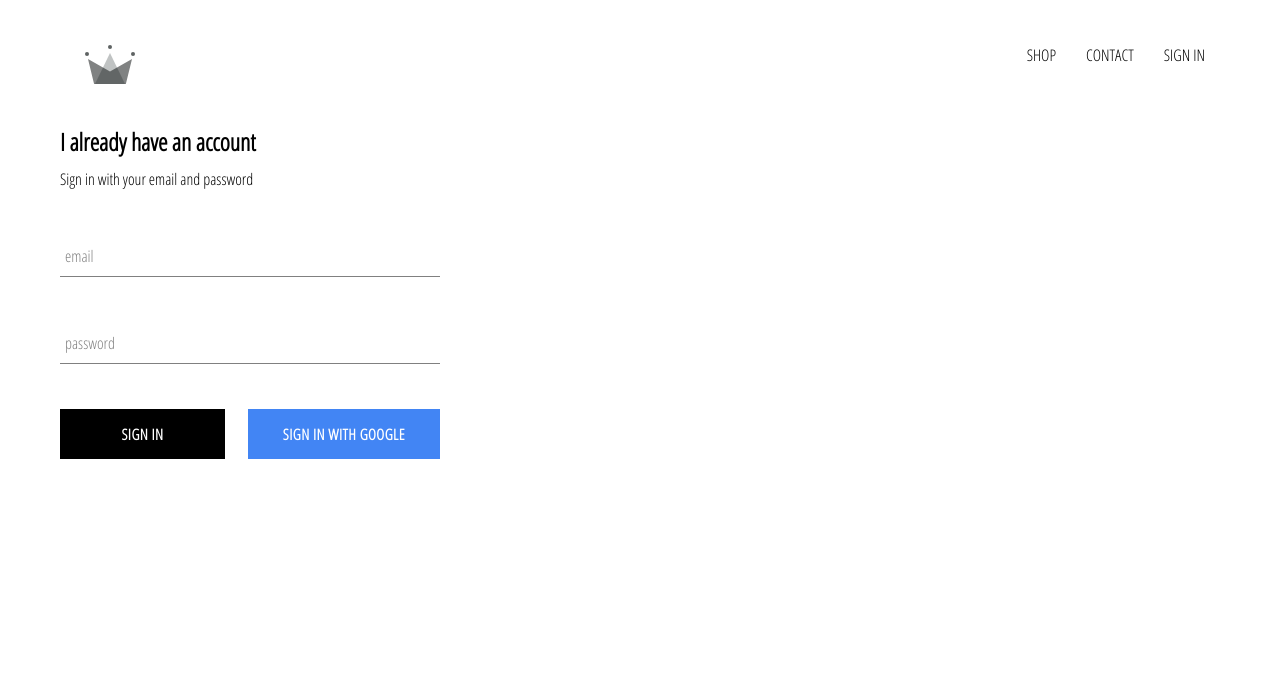
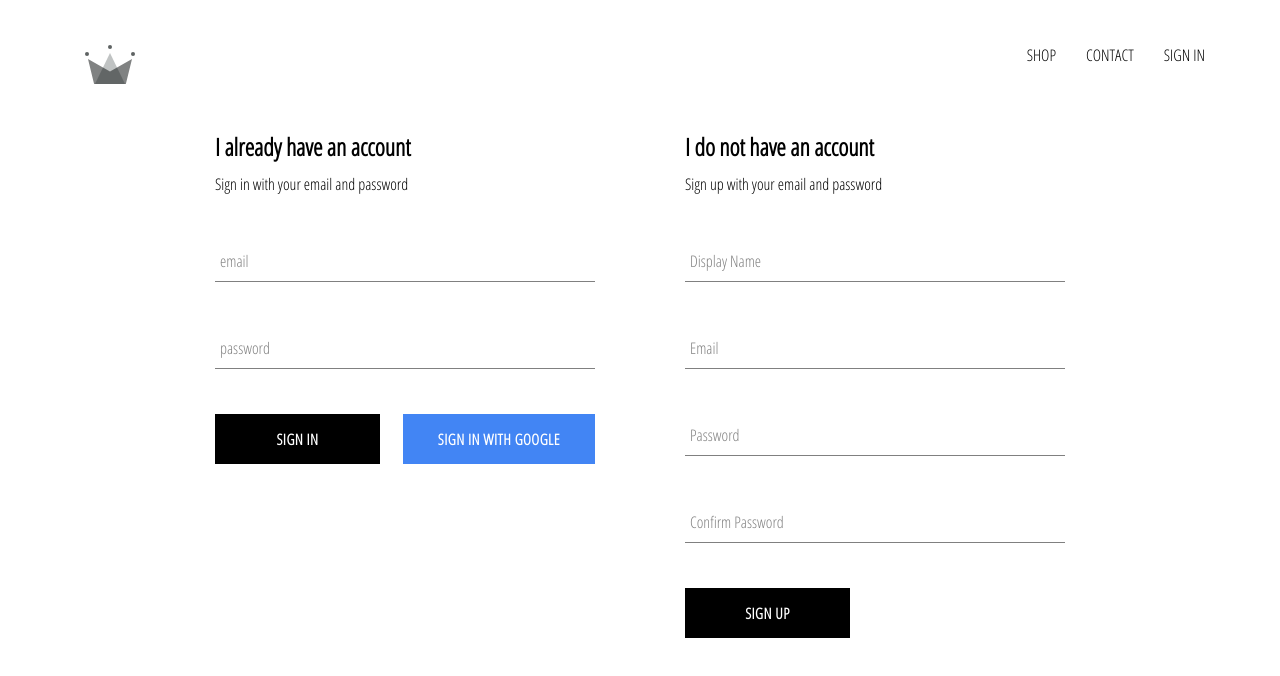
Before and after one commit to roterpanda/ecommerce-open, a React (Create React App) app: page /signin in a window 1280 px wide. Shown: the top 676 px of the page. Built offline with nearby package versions, Linux system fonts and the light colour scheme; no server answers.

Commit message:
adding sign up form

```diff
--- a/src/App.js
+++ b/src/App.js
@@ -24,9 +24,24 @@
   unsubscribeFromAuth = null;
 
   componentDidMount() {
-    this.unsubscribeFromAuth = auth.onAuthStateChanged(async user => {
-      createUserProfileDocument(user);
-      console.log(user);
+    this.unsubscribeFromAuth = auth.onAuthStateChanged(async userAuth => {
+      if (userAuth) {
+        const userRef = await createUserProfileDocument(userAuth);
+
+        userRef.onSnapshot(snapShot => {
+          this.setState({
+            currentUser: {
+              id: snapShot.id,
+              ...snapShot.data()
+            }
+          })
+          console.log(this.state);
+        });
+
+      }
+      else {
+        this.setState({ currentUser: userAuth });
+      }
     });
   }
 
--- /dev/null
+++ b/src/components/sign-up/sign-up.component.jsx
@@ -0,0 +1,94 @@
+import React from 'react';
+
+import FormInput from '../form-input/form-input.component';
+import CustomButton from '../custom-button/custom-button.component';
+
+import { auth, createUserProfileDocument } from '../../firebase/firebase.utils';
+
+import './sign-up.styles.scss';
+
+class SignUp extends React.Component {
+    constructor() {
+        super();
+
+        this.state = {
+            displayName: '',
+            email: '',
+            password: '',
+            confirmPassword: ''
+        }
+    }
+
+    handleSubmit = async event => {
+        event.preventDefault();
+        const { displayName, email, password, confirmPassword } = this.state;
+        if (password !== confirmPassword) {
+            alert("passwords don't match");
+            return;
+        }
+
+        try {
+            const { user } = await auth.createUserWithEmailAndPassword(email, password);
+
+            await createUserProfileDocument(user, { displayName });
+
+            this.setState({
+                displayName: '',
+                email: '',
+                password: '',
+                confirmPassword: ''
+            })
+        } catch (error) {
+            console.log(error);
+        }
+    }
+
+    handleChange = event => {
+        const { name, value } = event.target;
+
+        this.setState({ [name]: value });
+    }
+
+    render() {
+        const { displayName, email, password, confirmPassword } = this.state;
+        return (
+            <div className='sign-up'>
+                <h2 className='title'>I do not have an account</h2>
+                <span>Sign up with your email and password</span>
+                <form className='sign-up-form' onSubmit={this.handleSubmit}>
+                    <FormInput
+                        type='text'
+                        name='displayName'
+                        value={displayName}
+                        onChange={this.handleChange}
+                        label='Display Name'
+                        required />
+                    <FormInput
+                        type='email'
+                        name='email'
+                        value={email}
+                        onChange={this.handleChange}
+                        label='Email'
+                        required />
+                    <FormInput
+                        type='password'
+                        name='password'
+                        value={password}
+                        onChange={this.handleChange}
+                        label='Password'
+                        required />
+                    <FormInput
+                        type='password'
+                        name='confirmPassword'
+                        value={confirmPassword}
+                        onChange={this.handleChange}
+                        label='Confirm Password'
+                        required />
+                    <CustomButton type='submit'>SIGN UP</CustomButton>
+                </form>
+            </div>
+        )
+    }
+}
+
+export default SignUp;
--- /dev/null
+++ b/src/components/sign-up/sign-up.styles.scss
@@ -0,0 +1,9 @@
+.sign-up {
+    display: flex;
+    flex-direction: column;
+    width: 380px;
+
+    .title {
+        margin: 10px 0;
+    }
+}
--- a/src/firebase/firebase.utils.js
+++ b/src/firebase/firebase.utils.js
@@ -30,7 +30,7 @@
                 email,
                 createdAt,
                 ...additionalData
-            })
+            });
         } catch (error) {
             console.log('error creating user', error.message);
         }
--- a/src/pages/sign-in-and-sign-out/sign-in-and-sign-out.component.jsx
+++ b/src/pages/sign-in-and-sign-out/sign-in-and-sign-out.component.jsx
@@ -3,10 +3,12 @@
 import './sign-in-and-sign-out.styles.scss';
 
 import SignIn from '../../components/sign-in/sign-in.component';
+import SignUp from '../../components/sign-up/sign-up.component';
 
 const SignInAndSignOutPage = () => (
-    <div>
+    <div className='sign-in-and-sign-up'>
         <SignIn />
+        <SignUp />
     </div>
 );
 
--- a/src/pages/sign-in-and-sign-out/sign-in-and-sign-out.styles.scss
+++ b/src/pages/sign-in-and-sign-out/sign-in-and-sign-out.styles.scss
@@ -0,0 +1,6 @@
+.sign-in-and-sign-up {
+    width: 850px;
+    display: flex;
+    justify-content: space-between;
+    margin: 30px auto;
+}
```
Also changed, not shown: 1 other file (tests, documents, lock files or other folders).
